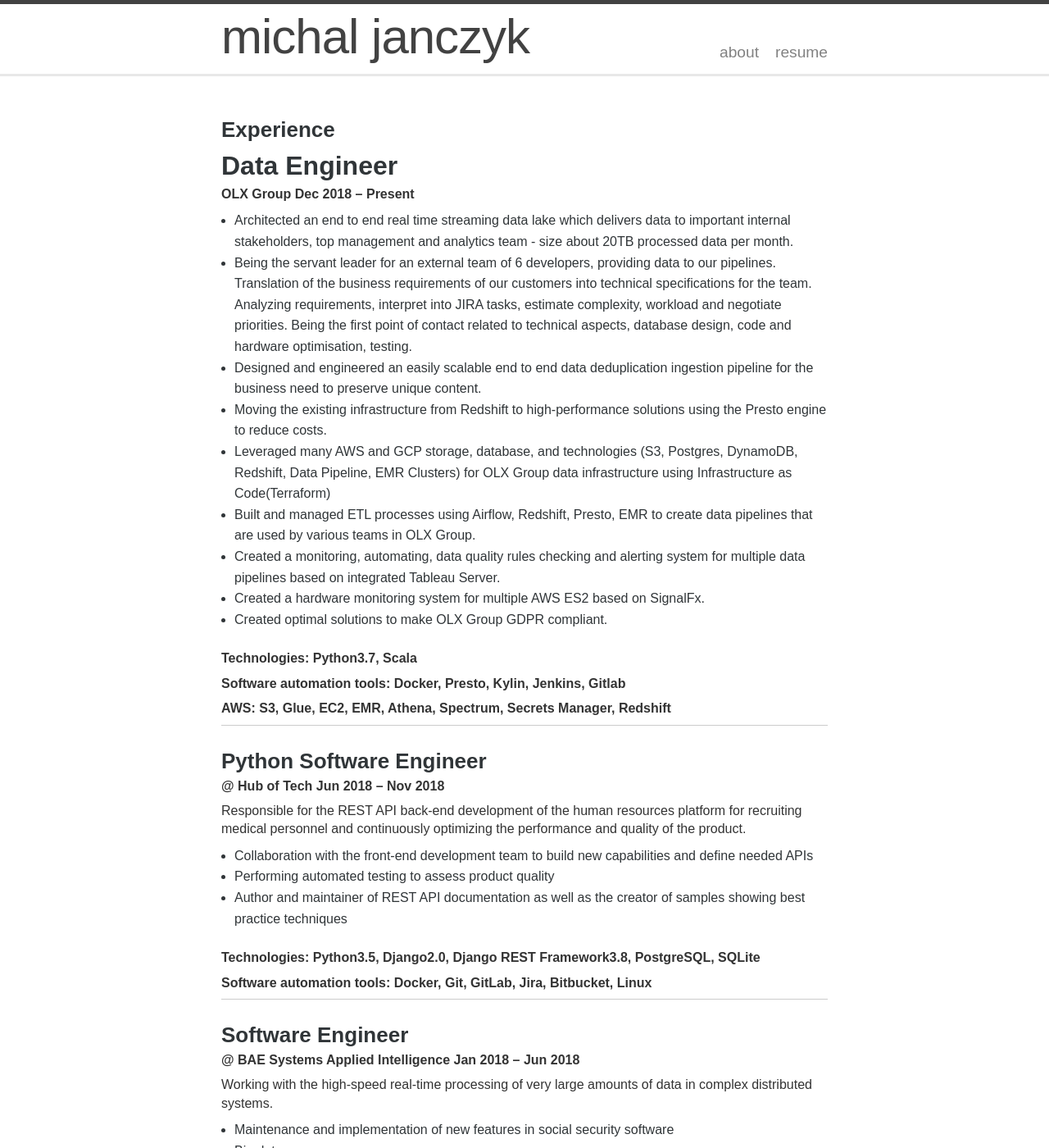
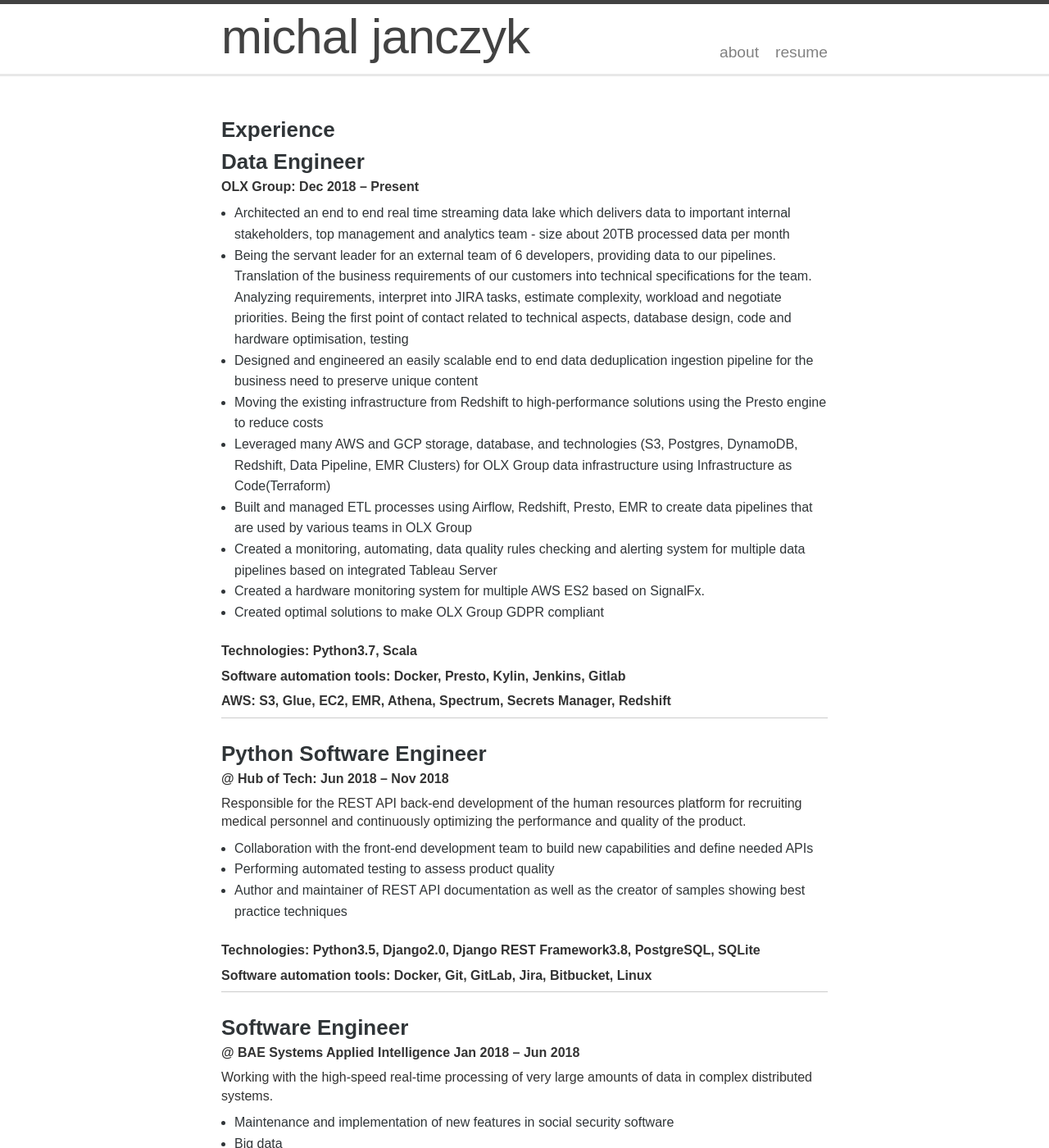
Before and after one commit to michal0janczyk/michaljanczyk.github.io, a Jekyll site: the page built from _pages/resume.markdown, in a window 1280 px wide and 1400 px high. Shown: the whole window at 82% size. Built offline with Jekyll 4.4.1, drawn with Linux system fonts in a browser that asks for light colours.

Commit message:
Update resume.markdown

```diff
--- a/_pages/resume.markdown
+++ b/_pages/resume.markdown
@@ -4,17 +4,17 @@
 permalink: /resume/
 ---
 ### Experience
-## Data Engineer
-**OLX Group Dec 2018 – Present**
-* Architected an end to end real time streaming data lake which delivers data to important internal stakeholders, top management and analytics team - size about 20TB processed data per month.
-* Being the servant leader for an external team of 6 developers, providing data to our pipelines. Translation of the business requirements of our customers into technical specifications for the team. Analyzing requirements, interpret into JIRA tasks, estimate complexity, workload and negotiate priorities. Being the first point of contact related to technical aspects, database design, code and hardware optimisation, testing.
-* Designed and engineered an easily scalable end to end data deduplication ingestion pipeline for the business need to preserve unique content.
-* Moving the existing infrastructure from Redshift to high-performance solutions using the Presto engine to reduce costs.
+### Data Engineer
+**OLX Group: Dec 2018 – Present**
+* Architected an end to end real time streaming data lake which delivers data to important internal stakeholders, top management and analytics team - size about 20TB processed data per month
+* Being the servant leader for an external team of 6 developers, providing data to our pipelines. Translation of the business requirements of our customers into technical specifications for the team. Analyzing requirements, interpret into JIRA tasks, estimate complexity, workload and negotiate priorities. Being the first point of contact related to technical aspects, database design, code and hardware optimisation, testing
+* Designed and engineered an easily scalable end to end data deduplication ingestion pipeline for the business need to preserve unique content
+* Moving the existing infrastructure from Redshift to high-performance solutions using the Presto engine to reduce costs
 * Leveraged many AWS and GCP storage, database, and technologies (S3, Postgres, DynamoDB, Redshift, Data Pipeline, EMR Clusters) for OLX Group data infrastructure using Infrastructure as Code(Terraform)
-* Built and managed ETL processes using Airflow, Redshift, Presto, EMR to create data pipelines that are used by various teams in OLX Group.
-* Created a monitoring, automating, data quality rules checking and alerting system for multiple data pipelines based on integrated Tableau Server.
+* Built and managed ETL processes using Airflow, Redshift, Presto, EMR to create data pipelines that are used by various teams in OLX Group
+* Created a monitoring, automating, data quality rules checking and alerting system for multiple data pipelines based on integrated Tableau Server
 * Created a hardware monitoring system for multiple AWS ES2 based on SignalFx.
-* Created optimal solutions to make OLX Group GDPR compliant.
+* Created optimal solutions to make OLX Group GDPR compliant
 
 **Technologies: Python3.7, Scala**
 
@@ -24,7 +24,7 @@
 
 -----
 ### Python Software Engineer
-**@ Hub of Tech Jun 2018 – Nov 2018**
+**@ Hub of Tech: Jun 2018 – Nov 2018**
 
 Responsible for the REST API back-end development of the human resources platform for recruiting medical personnel and continuously optimizing the performance and quality of the product.
 * Collaboration with the front-end development team to build new capabilities and define needed APIs
```
